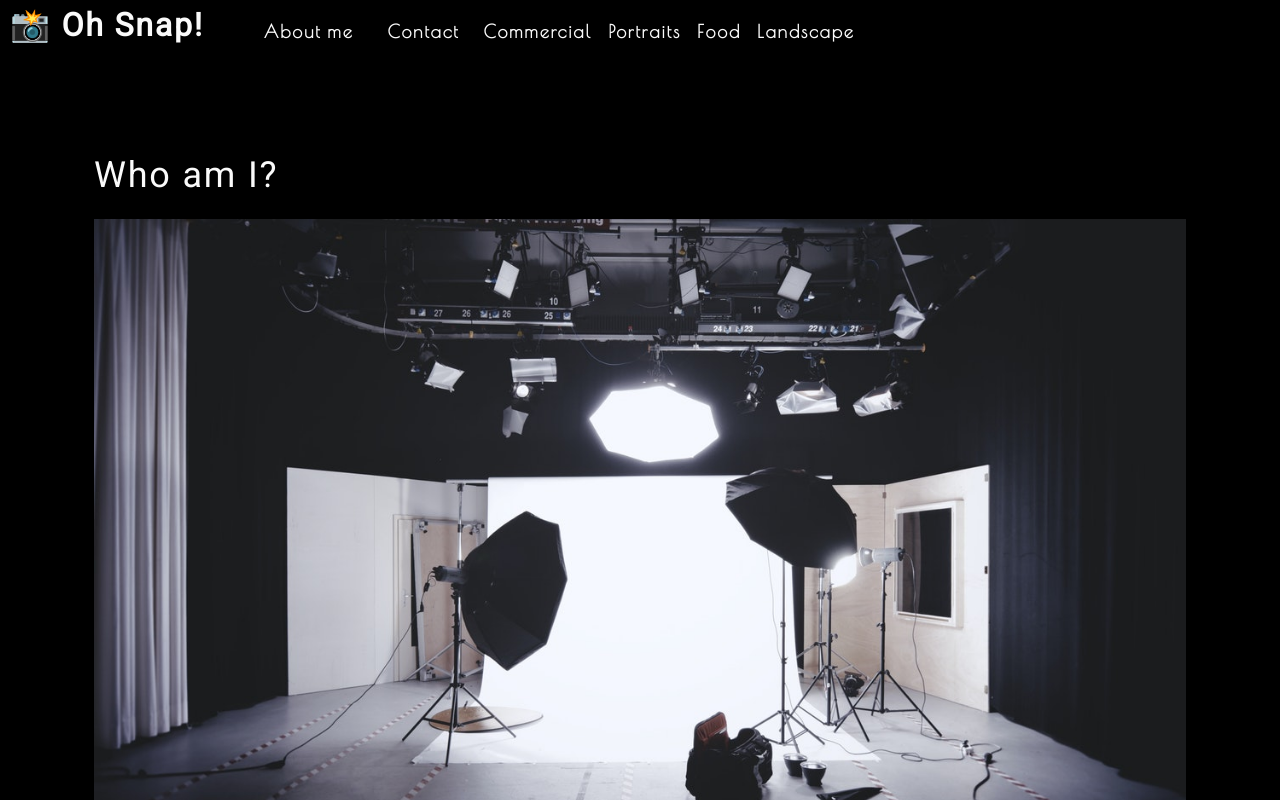
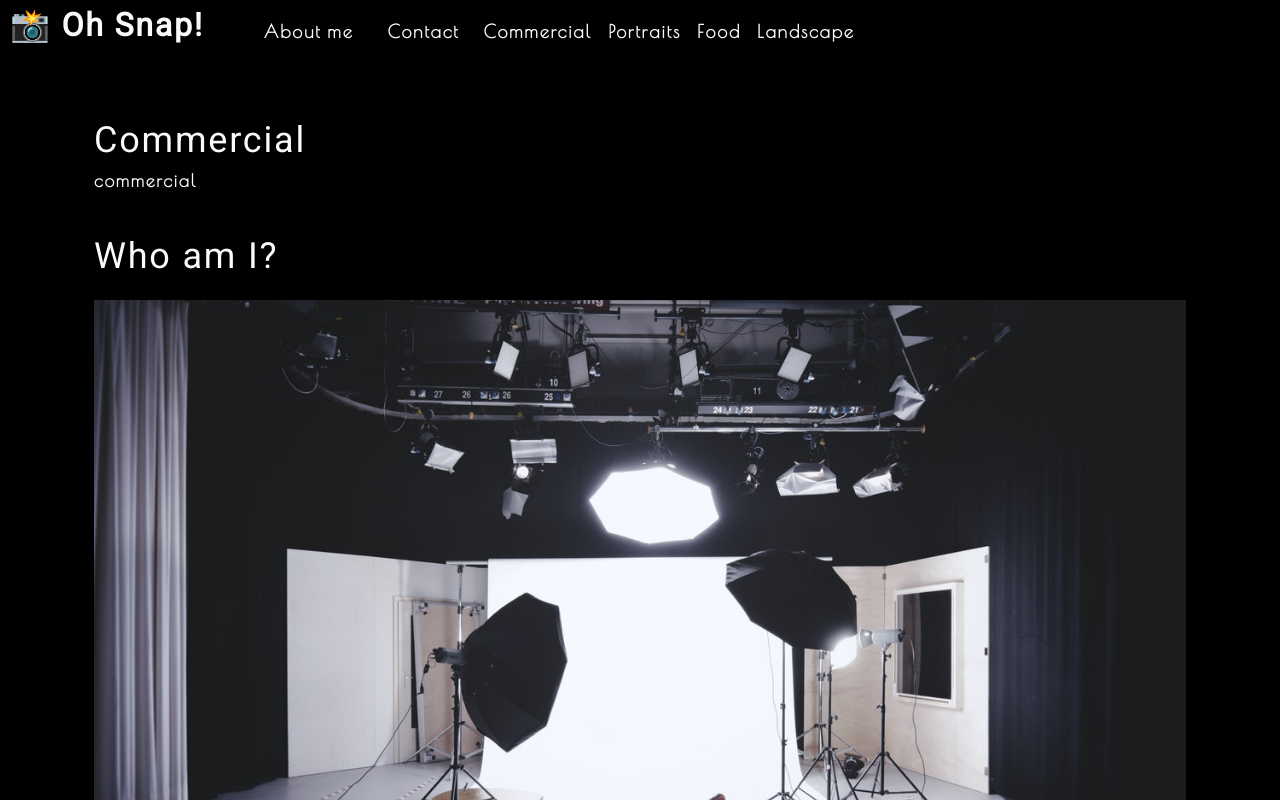
Before and after one commit to austindavis95/React-portfolio, a React (Create React App) app: page / in a window 1280 px wide. Shown: the top 800 px of the page. Built offline with nearby package versions, Linux system fonts and the light colour scheme.

Commit message:
gallery section

```diff
--- a/src/App.js
+++ b/src/App.js
@@ -1,14 +1,16 @@
-import React from 'react';
-import Nav from './components/Nav';
-import About from './components/About';
+import React from "react";
+import Nav from "./components/Nav";
+import About from "./components/About";
+import Gallery from "./components/Gallery";
 
 function App() {
 
   return (
     <div>
-      <Nav />
+      <Nav></Nav>
       <main>
-          <About />
+        <Gallery></Gallery>
+        <About></About>
       </main>
     </div>
   );
--- /dev/null
+++ b/src/components/Gallery/index.js
@@ -0,0 +1,17 @@
+import React from "react";
+import { capitalizeFirstLetter } from '../../utils/helpers';
+
+function Gallery(props) {
+  const currentCategory = {
+    name: "commercial",
+    description:
+      "Photos of grocery stores, food trucks, and other commercial projects",
+  };
+  return (
+    <section>
+      <h1>{capitalizeFirstLetter(currentCategory.name)}</h1>
+      <p>{currentCategory.name}</p>
+    </section>
+  );
+}
+export default Gallery;
```
Also changed, not shown: 1 other file (tests, documents, lock files or other folders).
